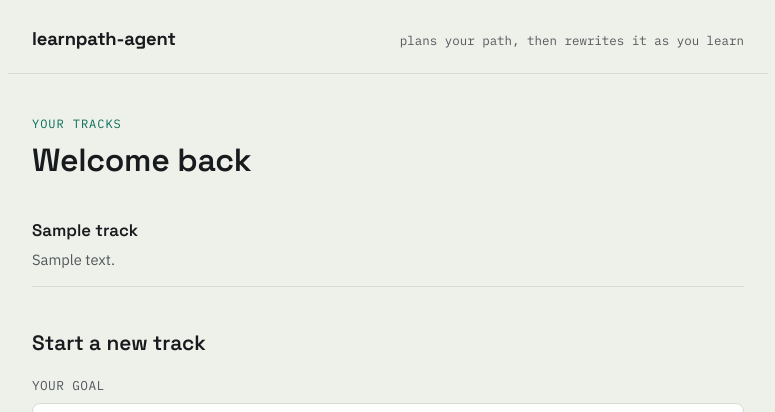
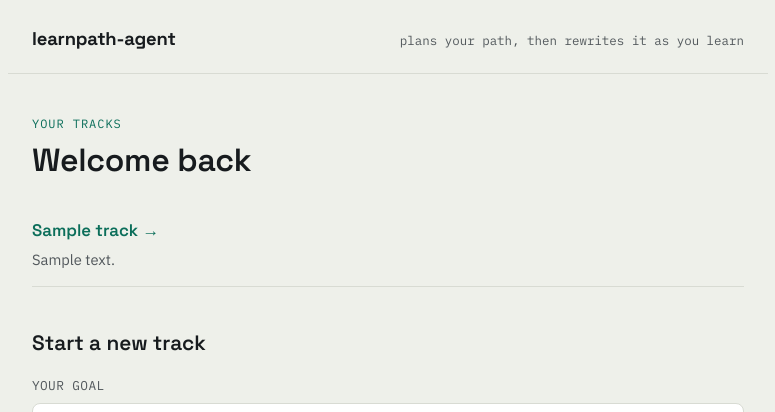
Before and after one commit to ericthebigsal/learnpath-agent, a FastAPI app: template templates/dashboard.html in a window 1280 px wide. Shown: the top 412 px of the page, without its empty margins (252-1027 px from the left). Run offline with FastAPI, Linux system fonts and the light colour scheme; the template is opened without the code that fills it: most values are stand-ins (such as "Sample title", 1, 10 or a date in 2020).

Commit message:
fix: make dashboard track links look clickable
The track title link had no underline and used the same color as
body text, so it read as a plain heading rather than a link — a real
user couldn't tell how to resume an existing track. Now uses the
site's standard link color with a trailing arrow, and suppresses the
redundant goal-text line when it's identical to the (short) track name.

Co-Authored-By: Claude Sonnet 5 <noreply@anthropic.com>

```diff
--- a/static/style.css
+++ b/static/style.css
@@ -592,8 +592,9 @@ button:hover { background: var(--taken); }
   font-weight: 600;
   font-size: 1.05rem;
   text-decoration: none;
-  color: var(--ink);
+  color: var(--taken);
 }
 
-.track-list-name:hover { color: var(--taken); }
+.track-list-name::after { content: " →"; }
+.track-list-name:hover { text-decoration: underline; }
 .track-list-goal { color: var(--ink-muted); margin: 0.25rem 0 0; font-size: 0.92rem; }
--- a/templates/dashboard.html
+++ b/templates/dashboard.html
@@ -9,7 +9,9 @@
   {% for track in tracks %}
   <li class="track-list-item">
     <a class="track-list-name" href="/path/{{ track.id }}">{{ track.name }}</a>
+    {% if track.goal_text != track.name %}
     <p class="track-list-goal">{{ track.goal_text }}</p>
+    {% endif %}
   </li>
   {% endfor %}
 </ul>
```
